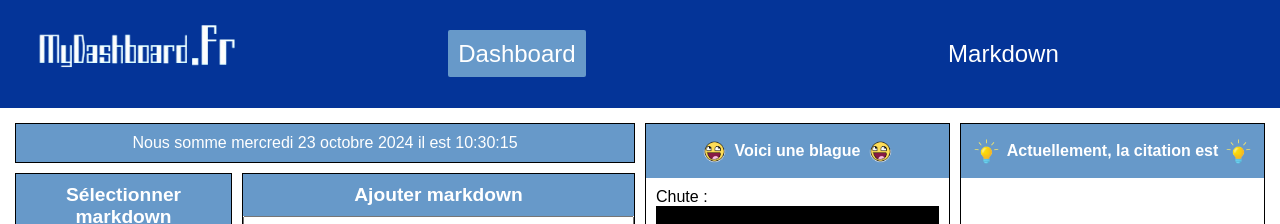
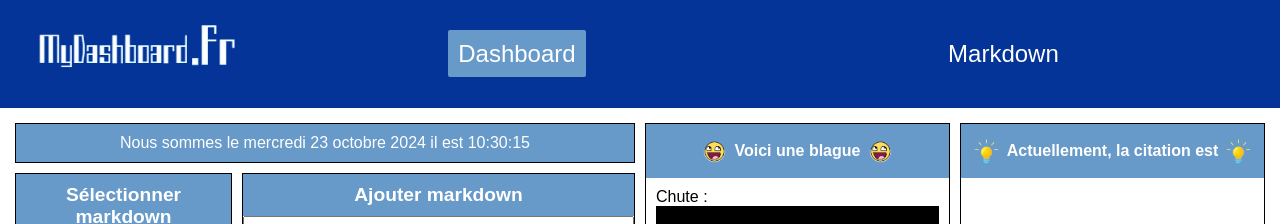
Before and after one commit to MrDevaa/Projet_DashBord_ReactJs, a React (Vite) app: page / in a window 1280 px wide. Shown: the top 224 px of the page. Built offline with nearby package versions, Linux system fonts and the light colour scheme; no server answers.

Commit message:
added another methos for HeureDate.jsx

```diff
--- a/src/components/dashboard/HeureDate/HeureDate.jsx
+++ b/src/components/dashboard/HeureDate/HeureDate.jsx
@@ -1,7 +1,6 @@
 import React, { useState, useEffect } from 'react';
 
 const HeureDate = () => {
-  // État pour stocker la date et l'heure
   const [dateTime, setDateTime] = useState({
     date: new Date().toLocaleDateString('fr-FR', {
       weekday: 'long',
@@ -12,7 +11,6 @@ const HeureDate = () => {
     time: new Date().toLocaleTimeString('fr-FR')
   });
 
-  // Utiliser useEffect pour mettre à jour l'heure toutes les secondes
   useEffect(() => {
     const intervalId = setInterval(() => {
       const now = new Date();
@@ -25,16 +23,16 @@ const HeureDate = () => {
         }),
         time: now.toLocaleTimeString('fr-FR')
       });
-    }, 1000); // Mettre à jour chaque seconde
+    }, 1000);
 
-    // Nettoyage de l'intervalle lors du démontage du composant
+    //
     return () => clearInterval(intervalId);
-  }, []); // [] signifie que cet effet est appliqué une seule fois au montage
+  }, []);
 
   return (
     <div className='useless'>
       <div className='date-color'>
-        <p>Nous somme {dateTime.date} il est {dateTime.time}</p>
+        <p>Nous sommes le {dateTime.date} il est {dateTime.time}</p>
       </div>
     </div>
   );
```
